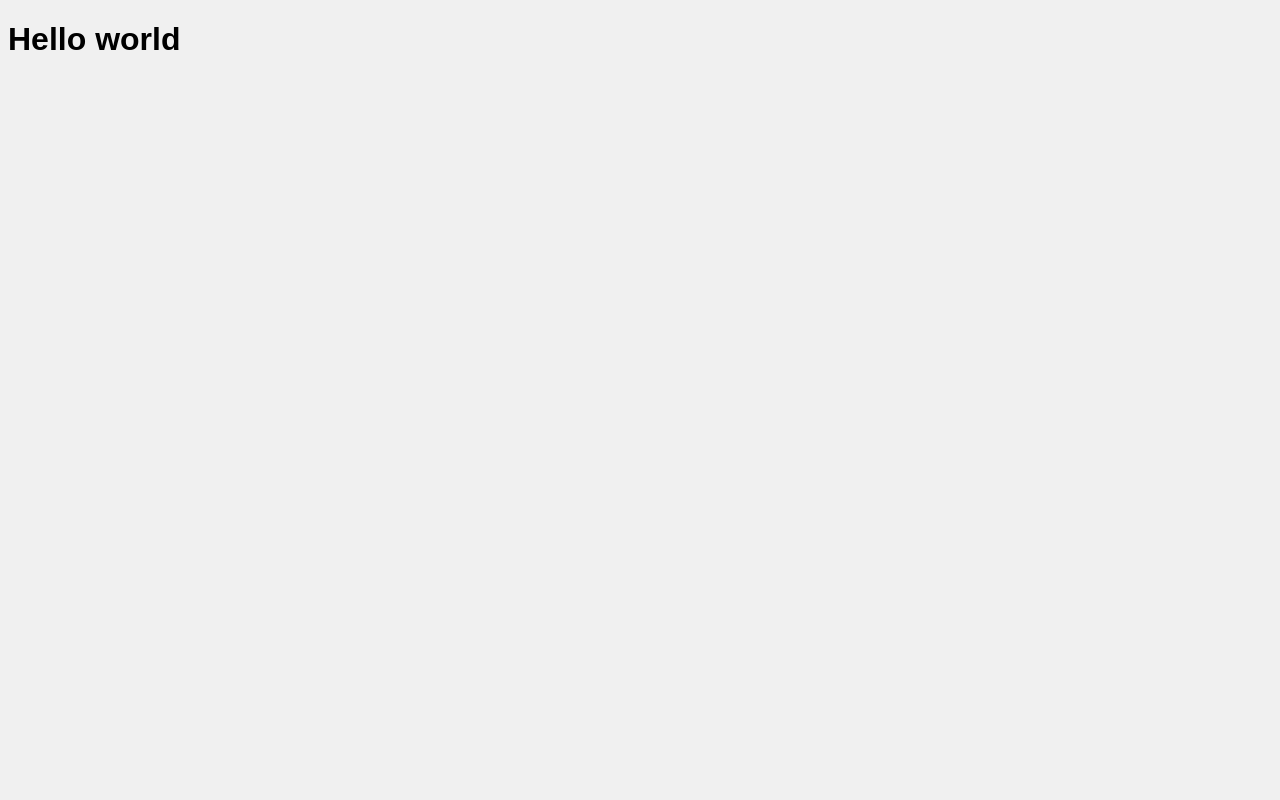
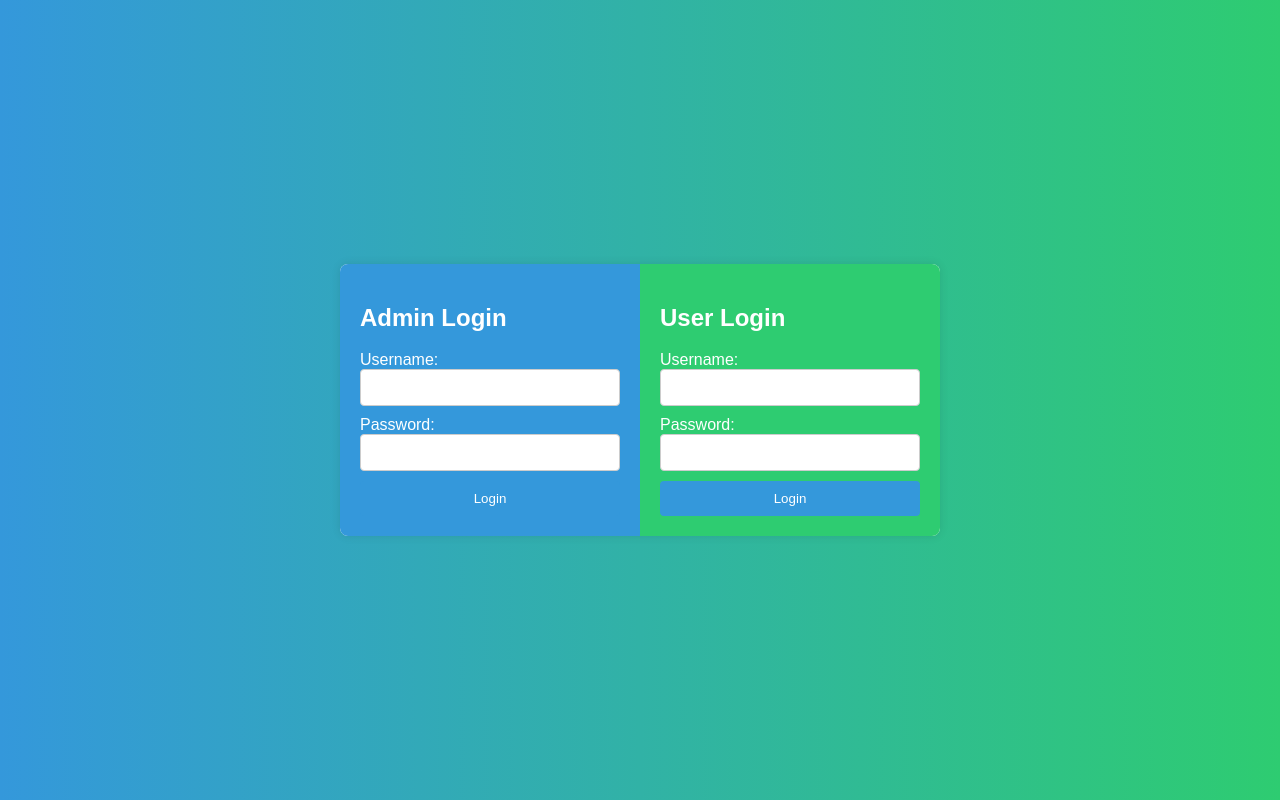
Before and after one commit to SamuelVikas/ERP, a plain HTML site: page Index.Html in a window 1280 px wide. Drawn offline with Linux system fonts and the light colour scheme.

Commit message:
login interface

```diff
--- a/Index.Html
+++ b/Index.Html
@@ -6,6 +6,31 @@
     <title>Document</title>
     <link rel="stylesheet" href="styles.css">
 <body>
-    <h1>Hello world</h1>
+   <div class="login-container">
+        <div class="column admin-column">
+            <h2>Admin Login</h2>
+            <form>
+                <label for="adminUsername">Username:</label>
+                <input type="text" id="adminUsername" name="adminUsername" required>
+
+                <label for="adminPassword">Password:</label>
+                <input type="password" id="adminPassword" name="adminPassword" required>
+
+                <button type="submit">Login</button>
+            </form>
+        </div>
+        <div class="column user-column">
+            <h2>User Login</h2>
+            <form>
+                <label for="userUsername">Username:</label>
+                <input type="text" id="userUsername" name="userUsername" required>
+
+                <label for="userPassword">Password:</label>
+                <input type="password" id="userPassword" name="userPassword" required>
+
+                <button type="submit">Login</button>
+            </form>
+        </div>
+    </div>
 </body>
 </html>
--- a/styles.css
+++ b/styles.css
@@ -1,6 +1,68 @@
-/* styles.css */
 body {
-    font-family: Arial, sans-serif;
-    background-color: #f0f0f0;
-    /* Add your CSS styles here */
+  font-family: Arial, sans-serif;
+  margin: 0;
+  padding: 0;
+  background: linear-gradient(to right, #3498db, #2ecc71);
+  display: flex;
+  justify-content: center;
+  align-items: center;
+  height: 100vh;
+  animation: gradientAnimation 10s infinite alternate;
 }
+
+@keyframes gradientAnimation {
+  0% {
+    background-position: 0% 50%;
+  }
+  100% {
+    background-position: 100% 50%;
+  }
+}
+
+.login-container {
+  display: flex;
+  max-width: 600px;
+  width: 100%;
+  background-color: #fff;
+  box-shadow: 0 0 10px rgba(0, 0, 0, 0.1);
+  border-radius: 8px;
+  overflow: hidden;
+}
+
+.column {
+  flex: 1;
+  padding: 20px;
+}
+
+.admin-column {
+  background-color: #3498db;
+  color: #fff;
+}
+
+.user-column {
+  background-color: #2ecc71;
+  color: #fff;
+}
+
+input {
+  width: 100%;
+  padding: 10px;
+  margin-bottom: 10px;
+  box-sizing: border-box;
+  border: 1px solid #ccc;
+  border-radius: 4px;
+}
+
+button {
+  width: 100%;
+  padding: 10px;
+  background-color: #3498db;
+  color: #fff;
+  border: none;
+  border-radius: 4px;
+  cursor: pointer;
+}
+
+button:hover {
+  background-color: #2980b9;
+}
```
